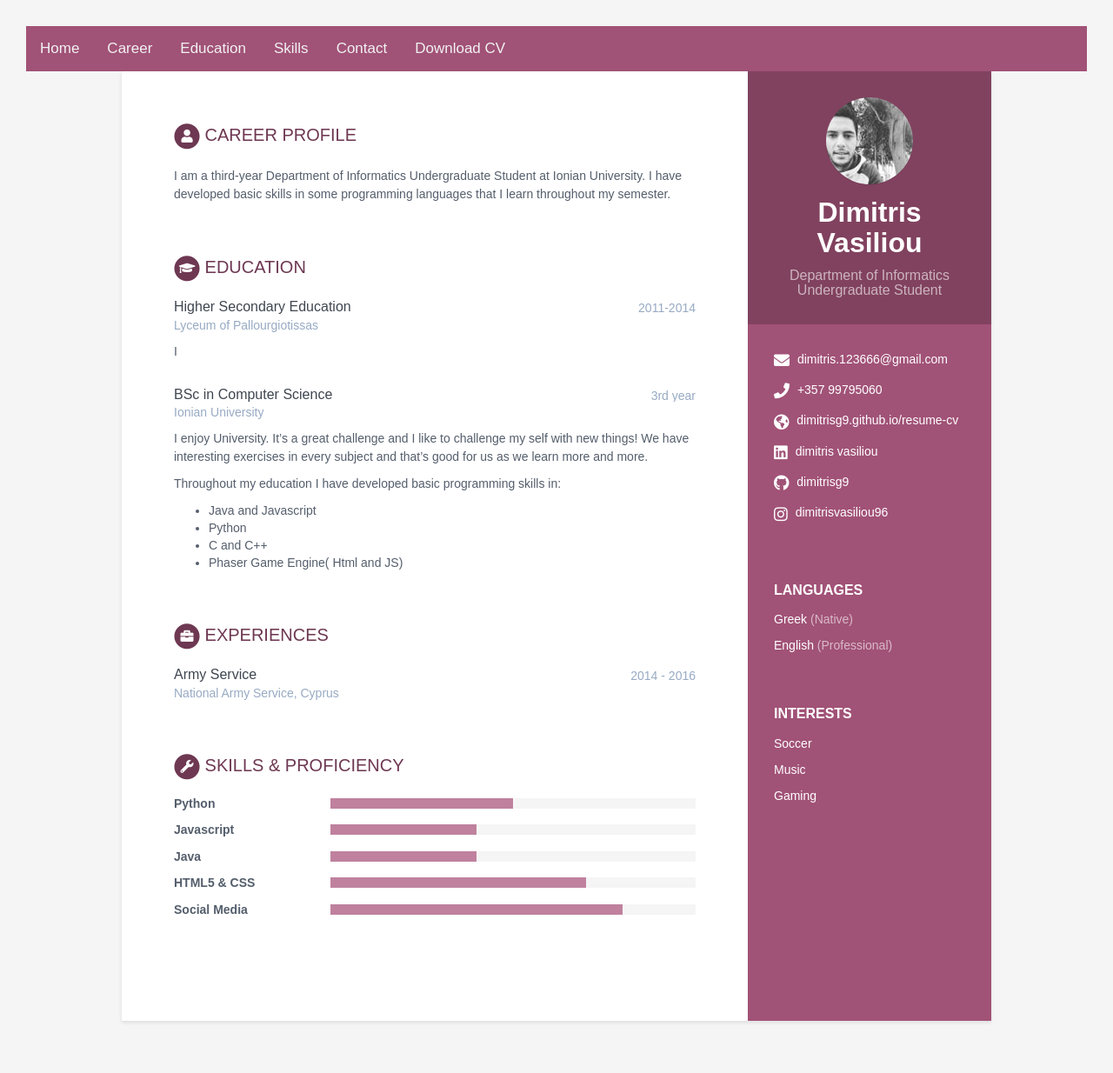
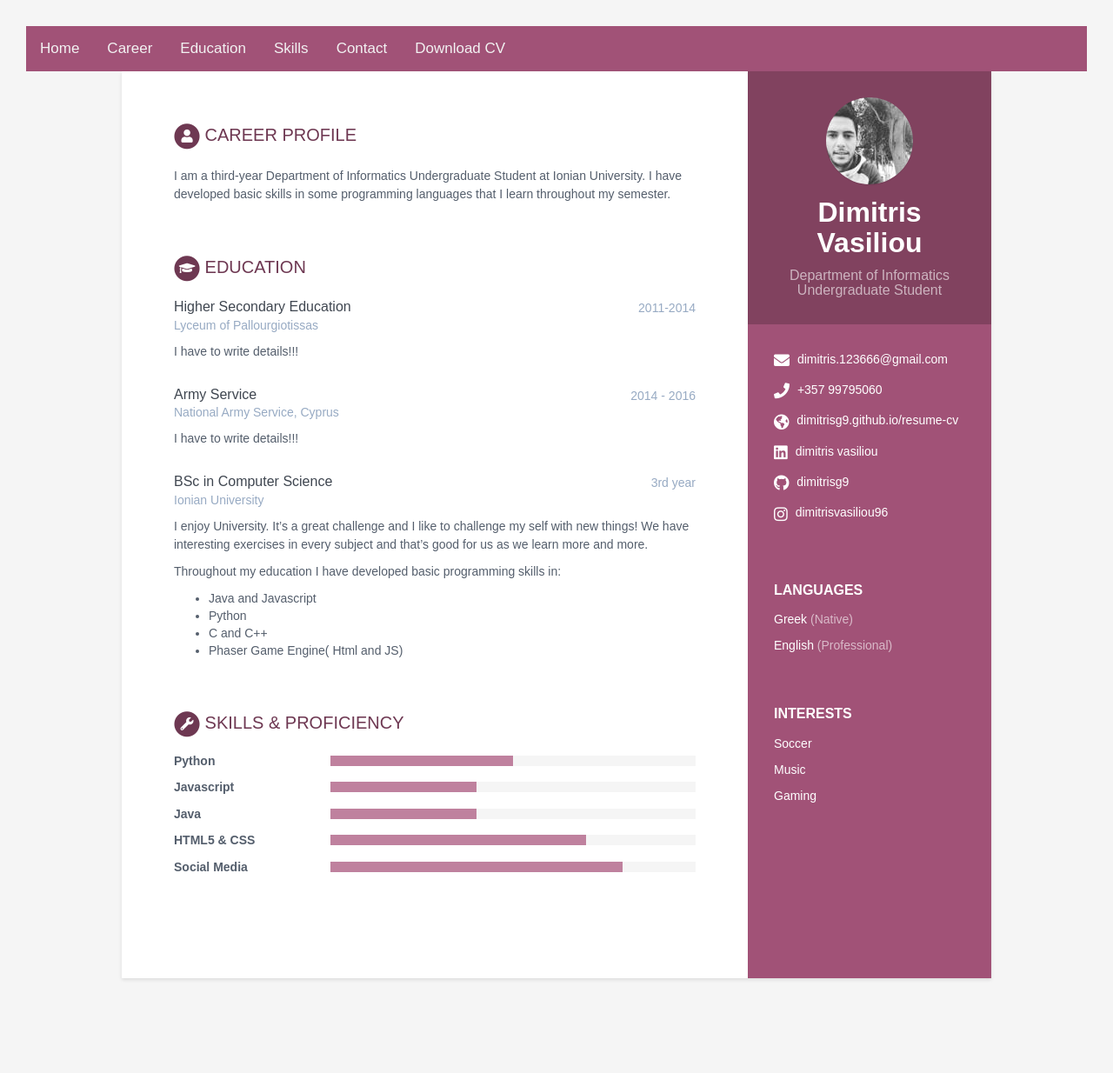
Before and after one commit to dimitrisg9/resume-cv, a Jekyll site: the page built from index.html, in a window 1280 px wide. Shown: the whole page at 87% size. Built offline with Jekyll 4.4.1, drawn with Linux system fonts in a browser that asks for light colours; after the commit the page ends 1185 px from its top, so only the background shows below that.

Commit message:
Update data.yml

```diff
--- a/_data/data.yml
+++ b/_data/data.yml
@@ -62,7 +62,13 @@ education:
       university: Lyceum of Pallourgiotissas
       time: 2011-2014
       details: |
-        Ι
+        Ι have to write details!!!
+
+    - degree: Army Service
+      university: National Army Service, Cyprus
+      time: 2014 - 2016
+      details: |
+        I have to write details!!!
 
     - degree: BSc in Computer Science
       university: Ionian University
@@ -92,10 +98,10 @@ education:
          # - Bullet point
           #- Bullet point
 
-experiences:
-    - role: Army Service
-      time: 2014 - 2016
-      company: National Army Service, Cyprus
+#experiences:
+    #- role: Army Service
+    #  time: 2014 - 2016
+    #  company: National Army Service, Cyprus
       #details: |
 
 
```
